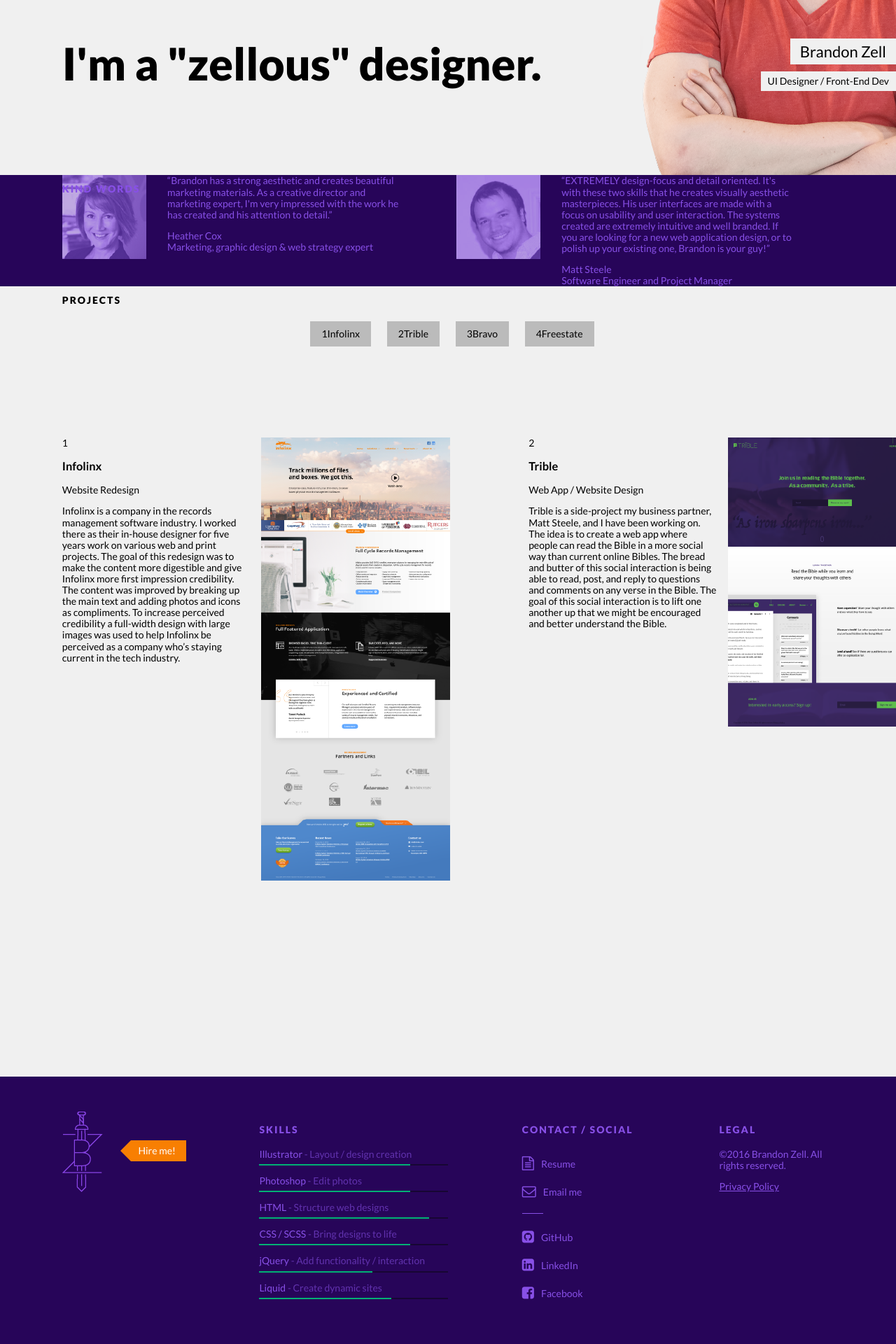
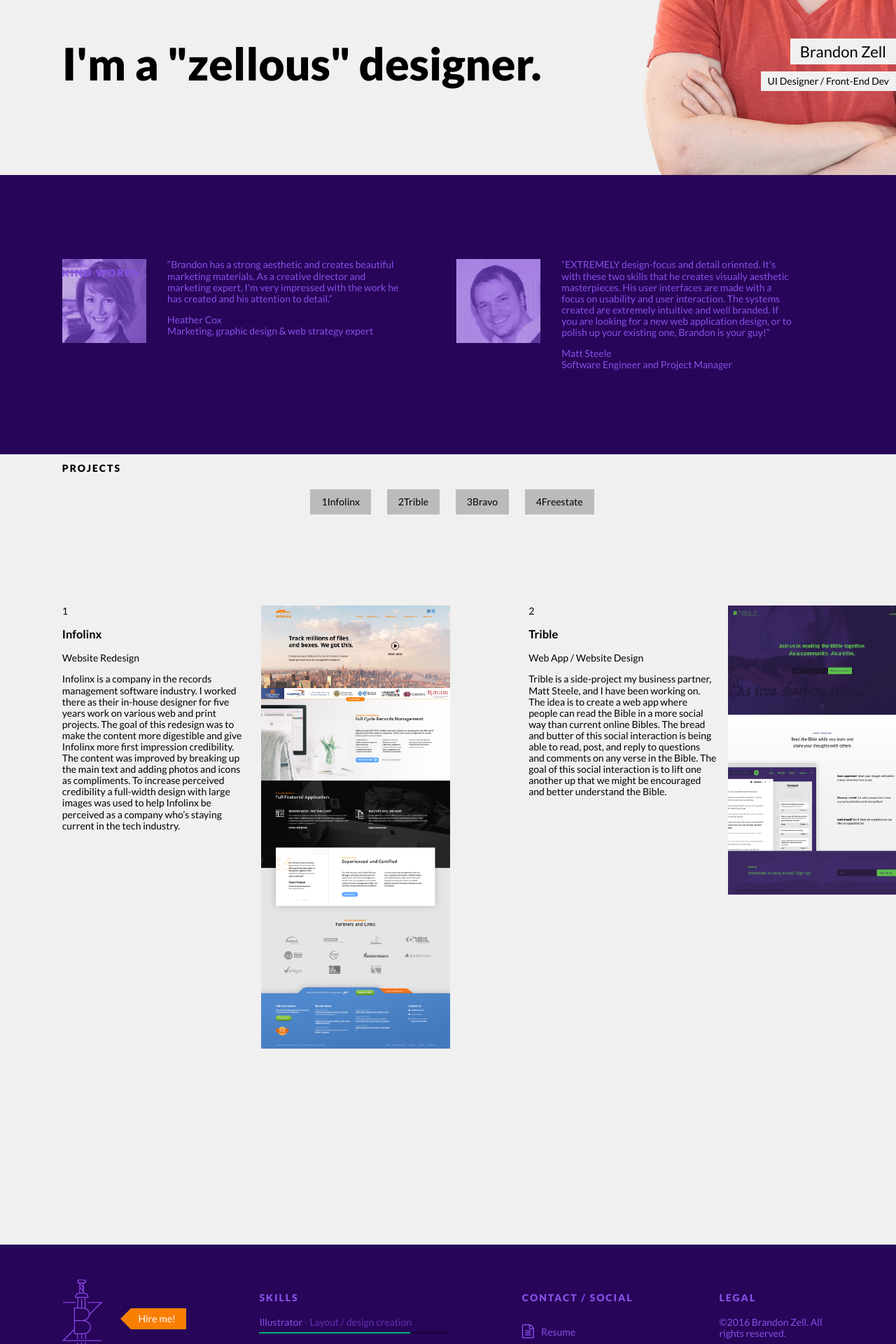
Before and after one commit to bzle/brandonz-me, a Jekyll site: the page built from index.html, in a window 1280 px wide. Shown: the part 399-2319 px from the top of the page at 70% size. Built offline with Jekyll 4.4.1, drawn with Linux system fonts in a browser that asks for light colours; nearby versions of some CDN libraries.

Commit message:
Updated '/css/style.scss' via CloudCannon

```diff
--- a/css/style.scss
+++ b/css/style.scss
@@ -847,6 +847,7 @@ header {
 \*  -  -  -  -  */
 .kind-words-section {
     color: $light-purple;
+    padding: 120px 0;
 }
 .kind-words-section h2 {
     position: absolute;
```
